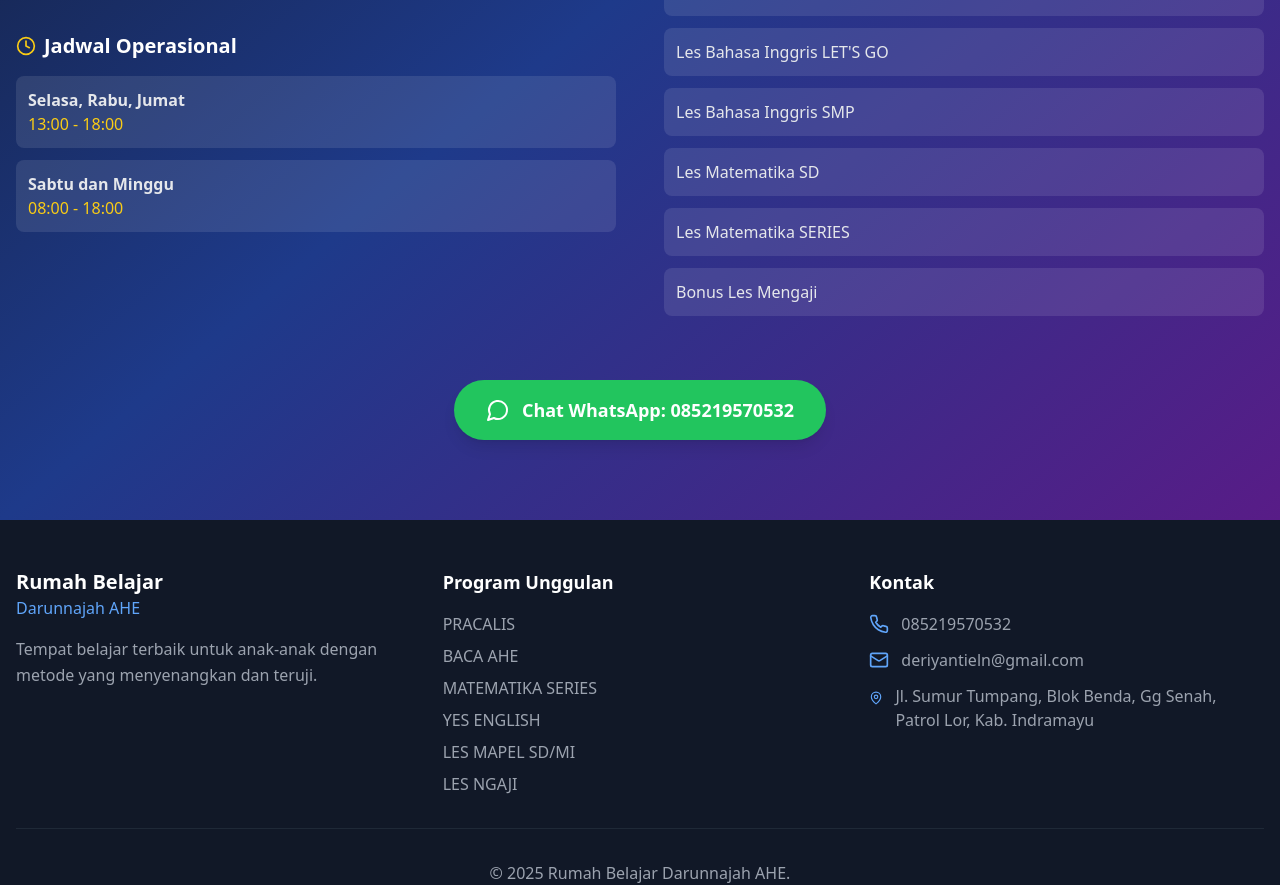
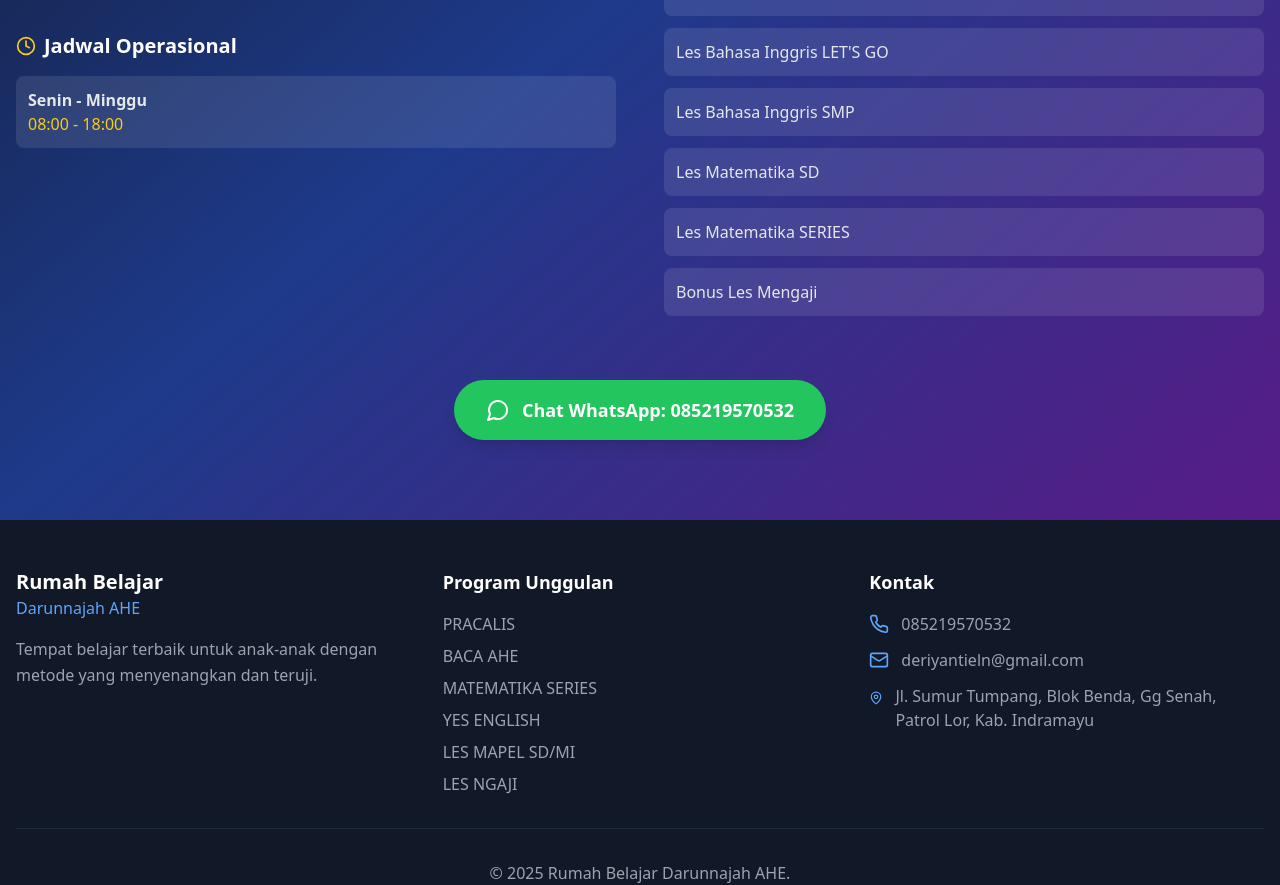
Before and after one commit to cecepns/darunnajah-ahe, a React (Vite) app: page / in a window 1280 px wide. Shown: the part 4834-5719 px from the top of the page. Built offline with nearby package versions, Linux system fonts and the light colour scheme.

Commit message:
fix: time

```diff
--- a/src/components/Contact.jsx
+++ b/src/components/Contact.jsx
@@ -26,8 +26,8 @@ const Contact = () => {
   ];
 
   const schedule = [
-    { day: 'Selasa, Rabu, Jumat', time: '13:00 - 18:00' },
-    { day: 'Sabtu dan Minggu', time: '08:00 - 18:00' }
+    // { day: 'Selasa, Rabu, Jumat', time: '13:00 - 18:00' },
+    { day: 'Senin - Minggu', time: '08:00 - 18:00' }
   ];
 
   const allPrograms = [
```
